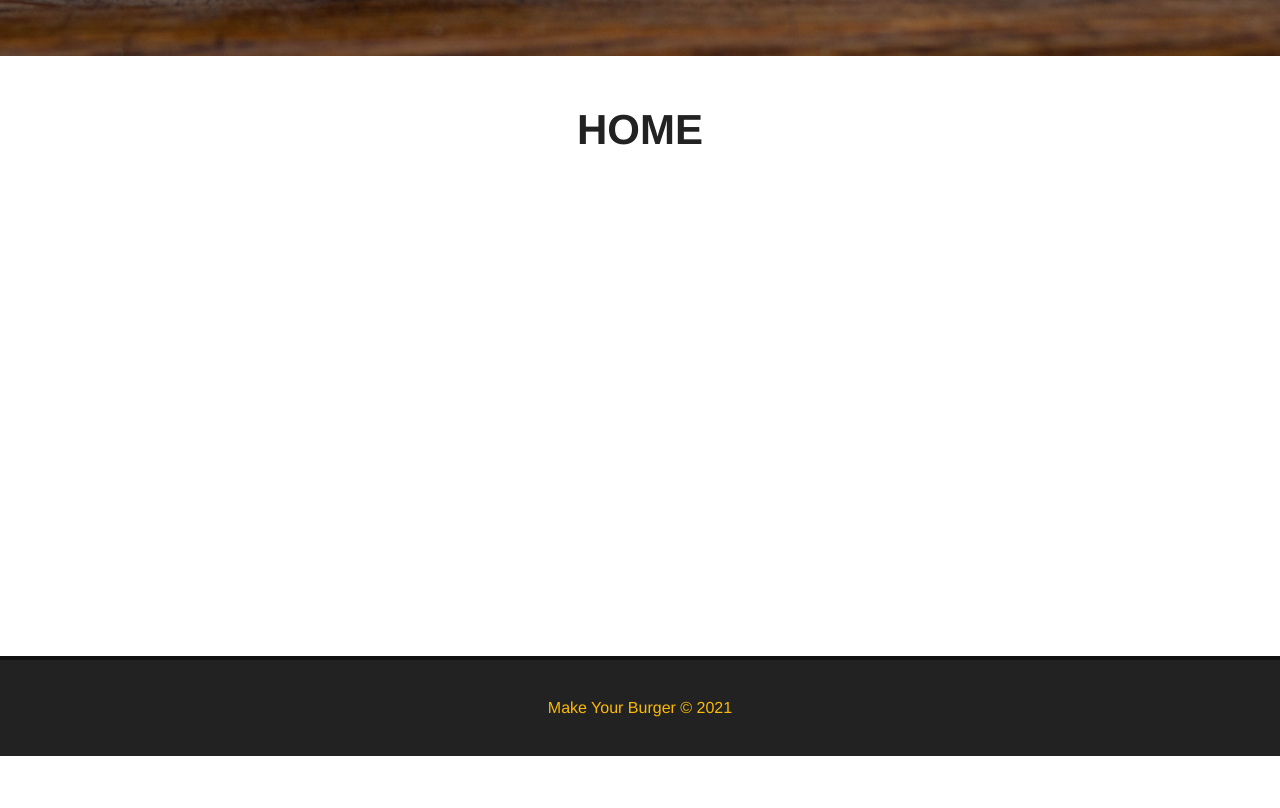
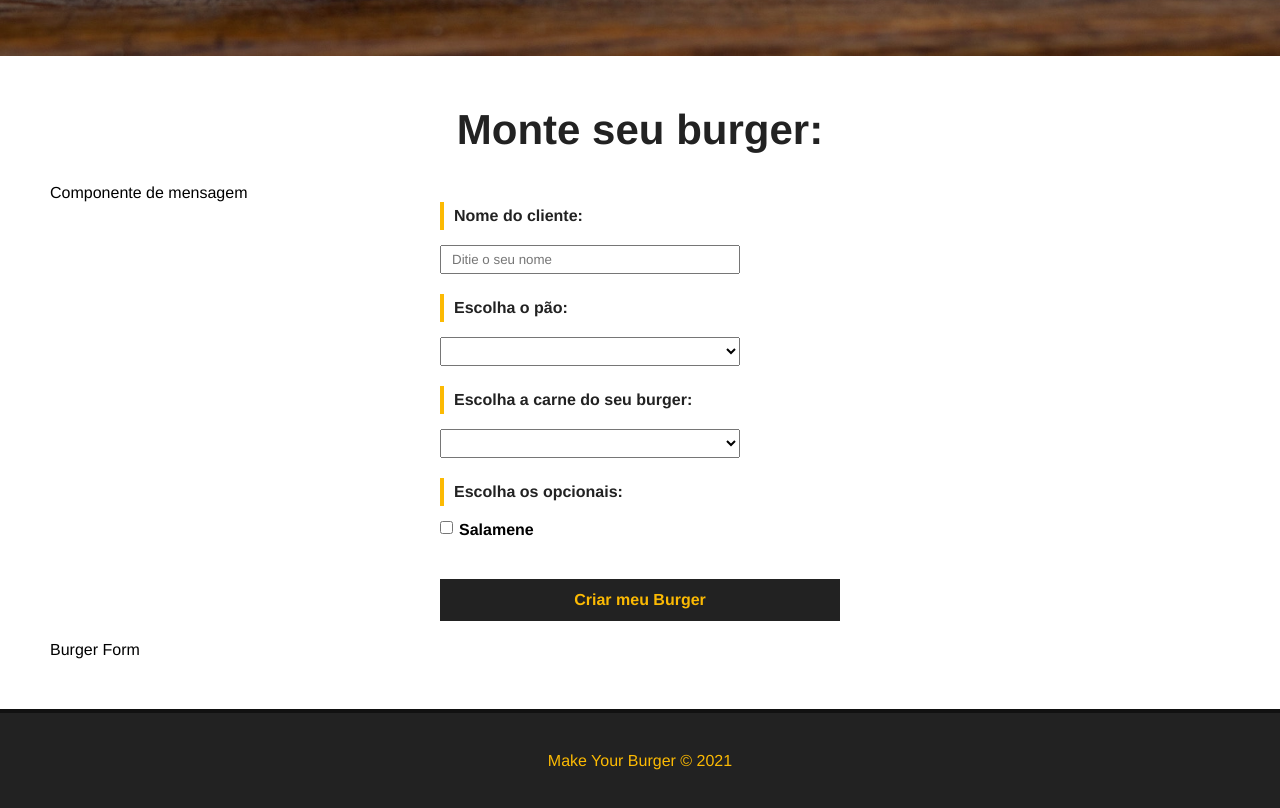
Before and after one commit to regislopeseso/Curso_Vue3_Mattheus_Battisti, a Vue app in the folder 3_make_your_burger/: page / in a window 1280 px wide. Shown: the part 728-1536 px from the top of the page. Before the commit the page ends 1484 px from the top, so only its background shows below. Built offline with nearby package versions, Linux system fonts and the light colour scheme.

Commit message:
Add Aula 24 - Criando formulário de cadastro

```diff
--- /dev/null
+++ b/3_make_your_burger/src/components/BurgerForm.vue
@@ -0,0 +1,129 @@
+<template>
+  <div>
+    <p>Componente de mensagem</p>
+    <div>
+      <form id="burger-form">
+        <div class="input-container">
+          <label for="nome">
+            Nome do cliente:
+          </label>
+          <input type="text" id="nome" name="nome" v-model="nome" placeholder="Ditie o seu nome">
+        </div>
+
+        <div class="input-container">
+          <label for="pao">
+            Escolha o pão:
+          </label>
+          <select id="pao" name="pao" v-model="pao">
+            <option value="">Selecione o seu pão</option>
+            <option value="">Integral</option>
+          </select>
+        </div>
+
+        <div class="input-container">
+          <label for="carne">
+            Escolha a carne do seu burger:
+          </label>
+          <select id="carne" name="carne" v-model="carne">
+            <option value="">Selecione a carne</option>
+            <option value="">Maminha</option>
+          </select>
+        </div>
+
+        <div id="opcionais-container" class="input-container">
+          <label id="opcionais-title" for="opcionais">
+            Escolha os opcionais:
+          </label>
+          <div class="checkbox-container">
+            <input type="checkbox" name="opcionais" v-model="opcionais" value="salame">
+            <span>Salamene</span>
+          </div>
+        </div>
+
+        <div class="input-container">
+          <input type="submit" class="submit-btn" value="Criar meu Burger">
+        </div>
+      </form>
+    </div>
+  </div>
+  <p>Burger Form</p>
+</template>
+
+<script>
+  export default {
+    name: "BurgerForm"
+  }
+</script>
+
+<style scoped>
+  #burger-form {
+    display: flex;
+    flex-direction: column;
+    justify-content: center;
+    max-width: 400px;
+    margin: 0 auto;
+  }
+
+  .input-container {
+    display: flex;
+    flex-direction: column;
+    margin-bottom: 20px;
+  }
+
+  label{
+    font-weight: bold;
+    margin-bottom: 15px;
+    color: var(--graphite-color);
+    padding: 5px 10px;
+    border-left: 4px solid var(--mustard-color)
+  }
+
+  input, select {
+    padding: 5px 10px;
+    width: 300px;
+  }
+
+  #opcionais-container {
+    flex-direction: row;
+    flex-wrap: wrap;
+  }
+
+  #opcionais-title{
+    width: 100%;
+  }
+
+  .checkbox-container {
+    display: flex;
+    align-items: flex-start;
+    width: 50%;
+    margin-bottom: 20px;
+  }
+
+  .checkbox-container span,
+  .checkbox-container input {
+    width: auto;
+  }
+
+  .checkbox-container span {
+    margin-left: 6px;
+    font-weight: bold;
+  }
+
+  .submit-btn {
+    background-color: var(--graphite-color);
+    color: var(--mustard-color);
+    font-weight: bold;
+    border: 2px solid var(--graphite-color);
+    padding: 10px;
+    font-size: 16px;
+    margin: 0 auto;
+    cursor: pointer;
+    transition: .5s;
+    width: 100%;
+  }
+
+  .submit-btn:hover {
+    background-color: transparent;
+    color: var(--graphite-color);
+  }
+</style>
--- a/3_make_your_burger/src/views/Home.vue
+++ b/3_make_your_burger/src/views/Home.vue
@@ -2,19 +2,22 @@
   <div>
      <Banner />
      <div class="main-container">
-       <h1>HOME</h1>
+       <h1>Monte seu burger:</h1>
+       <BurgerForm />
      </div>
   </div>
 </template>
 
 <script>
   import Banner from '../components/Banner'
+  import BurgerForm from '../components/BurgerForm'
 
 
   export default {
     name: 'Home',
     components: {
-      Banner
+      Banner,
+      BurgerForm
     }
   }
 </script>
```
